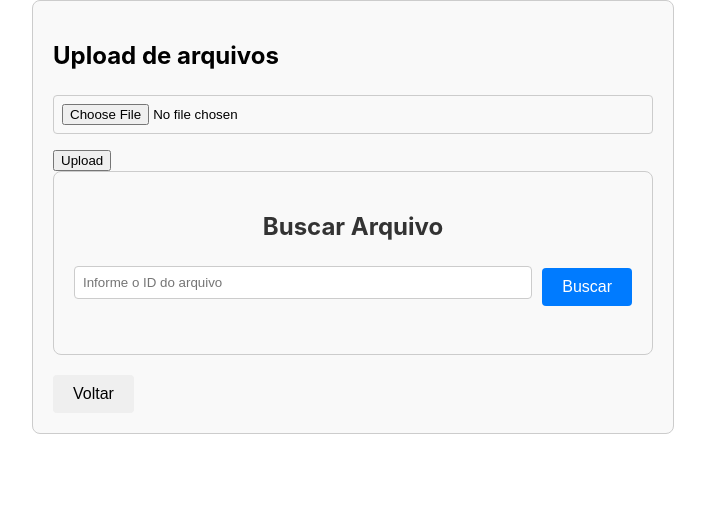
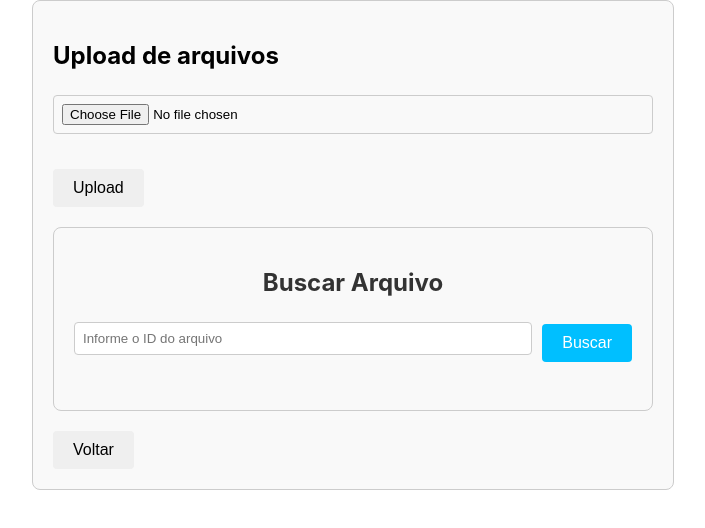
Before and after one commit to davibschneid/PraticasAvancadasDesenvolvimentoWeb, a React (Create React App) app in the folder PraticasAvancadasDesenvolvimentoWeb/api-web/: page /upload in a window 1280 px wide. Shown: the top 528 px of the page, without its empty margins (287-992 px from the left). Built offline with nearby package versions, Linux system fonts and the light colour scheme.

Commit message:
Add files via upload

```diff
--- a/PraticasAvancadasDesenvolvimentoWeb/api-web/src/componentes/BuscarArquivo.css
+++ b/PraticasAvancadasDesenvolvimentoWeb/api-web/src/componentes/BuscarArquivo.css
@@ -32,14 +32,14 @@
     padding: 10px 20px;
     border: none;
     border-radius: 4px;
-    background-color: #007bff;
+    background-color:  #00bfff;
     color: white;
     cursor: pointer;
     font-size: 1em;
   }
 
   .input-group button:hover {
-    background-color: #0056b3;
+    background-color: #009acd;
   }
 
   .error {
--- a/PraticasAvancadasDesenvolvimentoWeb/api-web/src/componentes/BuscarArquivo.js
+++ b/PraticasAvancadasDesenvolvimentoWeb/api-web/src/componentes/BuscarArquivo.js
@@ -57,7 +57,9 @@ const BuscarArquivo = () => {
           value={id}
           onChange={(e) => setId(e.target.value)}
         />
-        <button onClick={encontrarArquivo}>Buscar</button>
+
+        <button onClick={encontrarArquivo} className="button">Buscar</button>
+
       </div>
       {error && <p className="error">{error}</p>}
 
--- a/PraticasAvancadasDesenvolvimentoWeb/api-web/src/componentes/Upload.js
+++ b/PraticasAvancadasDesenvolvimentoWeb/api-web/src/componentes/Upload.js
@@ -50,8 +50,12 @@ const Upload = () => {
       <form onSubmit={handleFormSubmit}>
         <input type="file" onChange={handleFileChange} />
         {preVisualizacao && <img src={preVisualizacao} alt="preVisualizacao" style={{ width: '100px' }} className="preview-image"/>}
-        <button type="submit" className="submit-button" >Upload</button>
+
+        <div className="button-container">
+        <button type="submit" className="button" >Upload</button>
+        </div>
       </form>
+      <br></br>
       {uploadProgress > 0 && (
         <div className="upload-progress">
           <h3>Progresso do Upload</h3>
```
Also changed, not shown: PraticasAvancadasDesenvolvimentoWeb/api-web/src/componentes/BotaoVoltar.js (line endings or trailing spaces), PraticasAvancadasDesenvolvimentoWeb/api-web/src/componentes/Modal.css (line endings or trailing spaces), PraticasAvancadasDesenvolvimentoWeb/api-web/src/componentes/Modal.js (line endings or trailing spaces).
